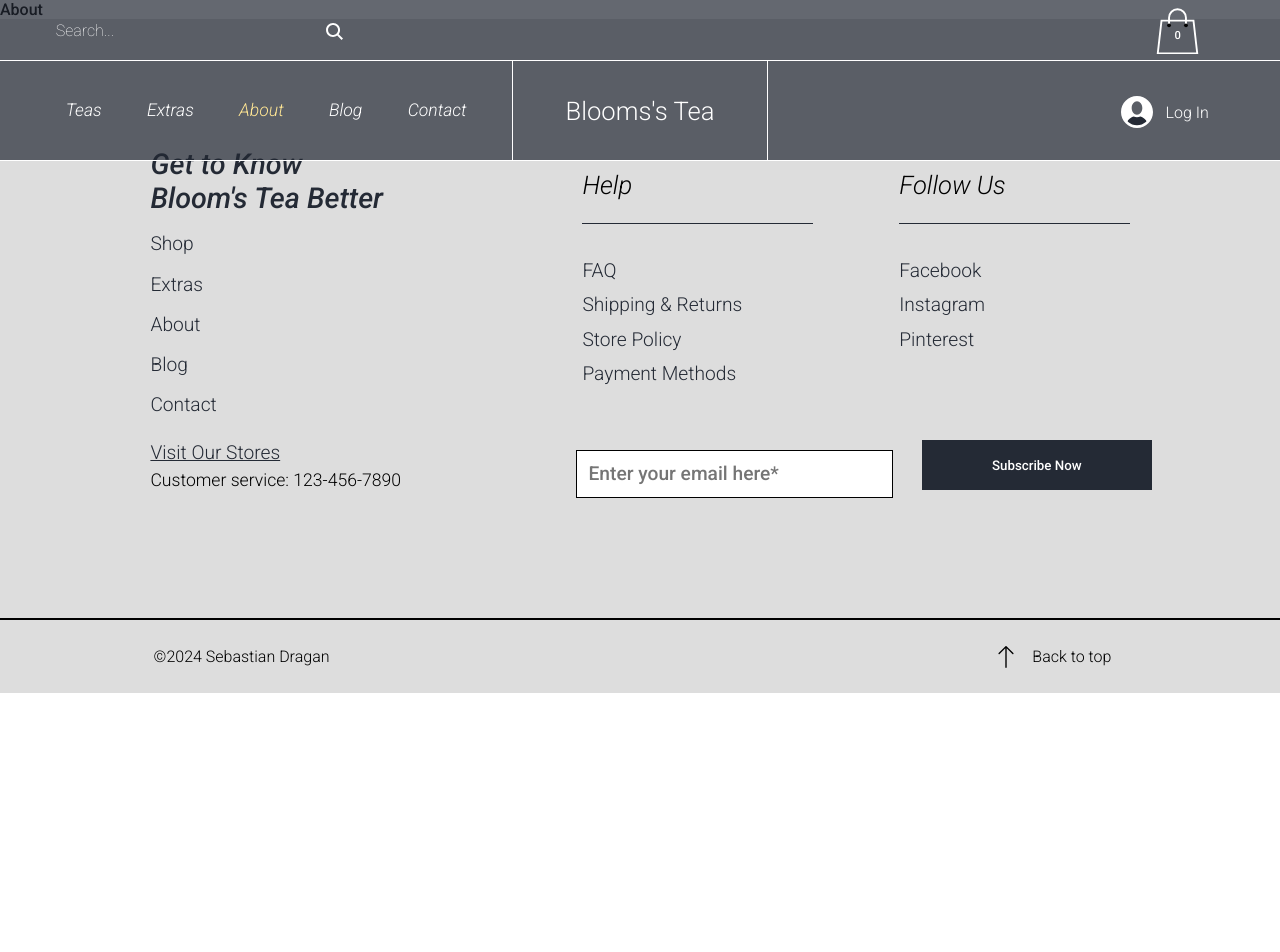
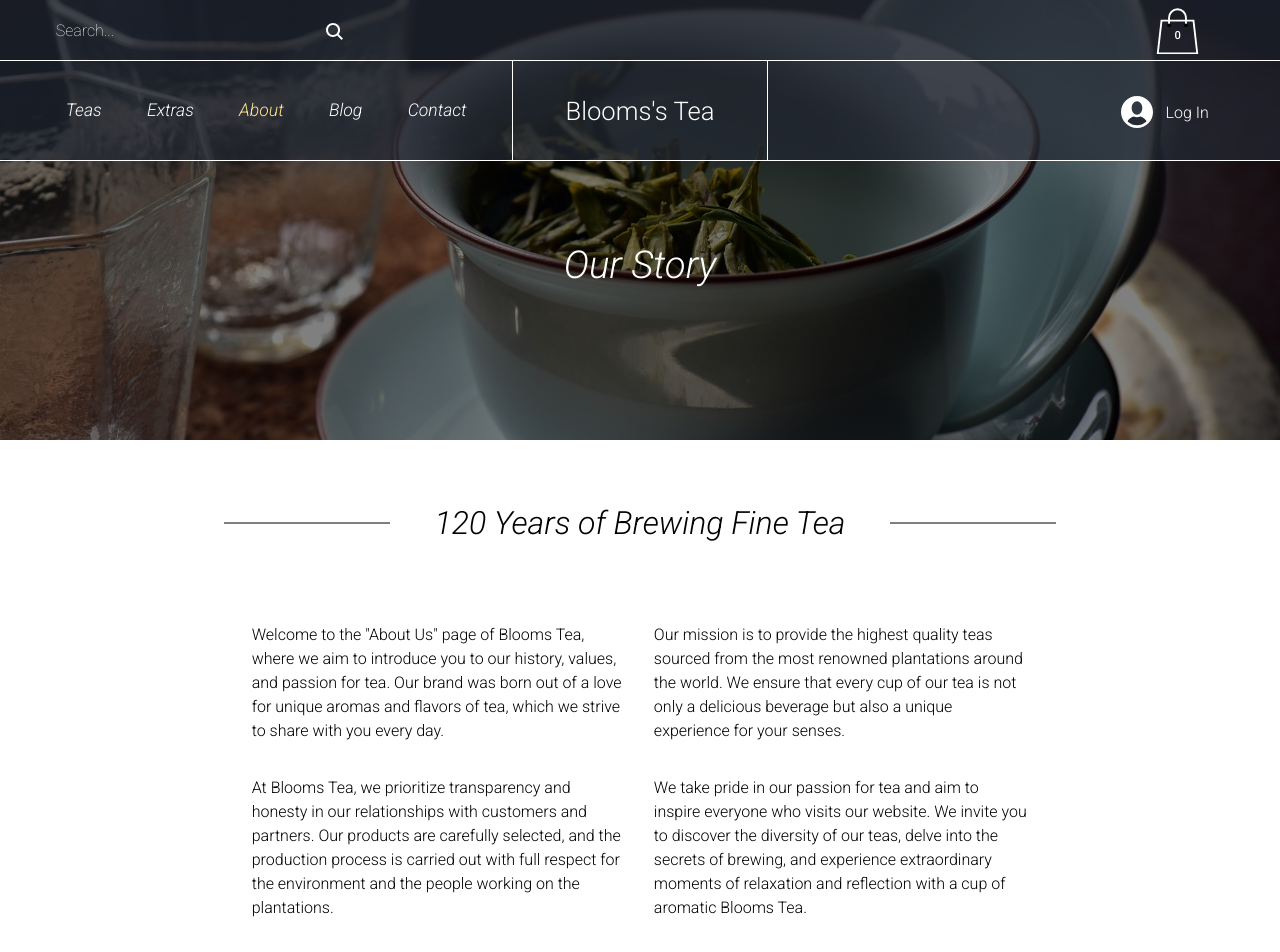
Before and after one commit to Cepako/Tea-Shop, a React (Create React App) app: page /about in a window 1280 px wide. Shown: the top 952 px of the page. Before the commit the page ends 800 px from the top, so only its background shows below. Built offline with nearby package versions, Linux system fonts and the light colour scheme.

Commit message:
create and style About page

```diff
--- /dev/null
+++ b/src/components/pages/About.scss
@@ -0,0 +1,235 @@
+.about-page {
+  .header-image {
+    position: relative;
+    width: 100%;
+    height: 50vh;
+    background: linear-gradient(rgba(0, 0, 0, 0.5), rgba(0, 0, 0, 0.5)),
+      url('../../../public/images/about.jpg');
+    background-position: center;
+    background-size: cover;
+    background-repeat: no-repeat;
+    h1 {
+      width: 70%;
+      height: 10%;
+      position: absolute;
+      top: 60%;
+      left: 50%;
+      transform: translate(-50%, -50%);
+      font-size: 2em;
+      text-align: center;
+      color: white;
+      font-weight: 100;
+      font-style: italic;
+    }
+  }
+  h2 {
+    width: 60%;
+    margin: 10% auto 0;
+    font-size: 1.7em;
+    font-weight: 500;
+    font-style: italic;
+    text-align: center;
+  }
+  &__text {
+    margin-block: 5% 10%;
+    display: flex;
+    flex-direction: column;
+    justify-content: center;
+    align-items: center;
+
+    p {
+      margin-block: 5%;
+      width: 85%;
+      line-height: 150%;
+      font-weight: 300;
+      text-align: center;
+    }
+  }
+}
+@media screen and (min-width: 500px) {
+  .about-page {
+    .header-image {
+      height: 52.5vh;
+      h1 {
+        top: 65%;
+      }
+    }
+    h2 {
+      width: 55%;
+    }
+    &__text {
+      p {
+        margin-block: 4%;
+        width: 80%;
+      }
+    }
+  }
+}
+@media screen and (min-width: 650px) {
+  .about-page {
+    &__text {
+      p {
+        margin-block: 3%;
+        width: 75%;
+      }
+    }
+  }
+}
+@media screen and (min-width: 850px) {
+  .about-page {
+    &__text {
+      p {
+        margin-block: 2%;
+        width: 60%;
+      }
+    }
+  }
+}
+@media screen and (min-width: 1024px) {
+  .about-page {
+    .header-image {
+      background-attachment: fixed;
+      height: 55vh;
+      h1 {
+        top: 60%;
+        font-size: 2.4em;
+      }
+    }
+    h2 {
+      position: relative;
+      width: 65%;
+      font-size: 2em;
+      font-weight: 300;
+      span {
+        position: absolute;
+        top: 50%;
+        display: inline-block;
+        width: 20%;
+        height: 1px;
+        transform: translateY(-50%);
+        background-color: black;
+        &:nth-of-type(1) {
+          left: -2%;
+        }
+        &:nth-of-type(2) {
+          right: -2%;
+        }
+      }
+    }
+    &__text {
+      margin: 5% auto;
+      width: 65%;
+      flex-direction: row;
+      flex-wrap: wrap;
+      justify-content: space-evenly;
+
+      p {
+        width: 45%;
+        text-align: left;
+      }
+    }
+  }
+}
+@media screen and (min-width: 1100px) {
+  .about-page {
+    h2 {
+      margin-top: 5%;
+      span {
+        &:nth-of-type(1) {
+          left: 0;
+        }
+        &:nth-of-type(2) {
+          right: 0;
+        }
+      }
+    }
+  }
+}
+@media screen and (min-width: 1300px) {
+  .about-page {
+    .header-image {
+      height: 60vh;
+      h1 {
+        font-size: 2.6em;
+      }
+    }
+    h2 {
+      font-size: 2.2em;
+      font-weight: 300;
+      span {
+        width: 20%;
+        &:nth-of-type(1) {
+          left: 1%;
+        }
+        &:nth-of-type(2) {
+          right: 1%;
+        }
+      }
+    }
+    &__text {
+      width: 60%;
+    }
+  }
+}
+@media screen and (min-width: 1400px) {
+  .about-page {
+    h2 {
+      span {
+        &:nth-of-type(1) {
+          left: 3%;
+        }
+        &:nth-of-type(2) {
+          right: 3%;
+        }
+      }
+    }
+  }
+}
+@media screen and (min-width: 1500px) {
+  .about-page {
+    h2 {
+      span {
+        &:nth-of-type(1) {
+          left: 5%;
+        }
+        &:nth-of-type(2) {
+          right: 5%;
+        }
+      }
+    }
+  }
+}
+@media screen and (min-width: 1600px) {
+  .about-page {
+    .header-image {
+      height: 65vh;
+      h1 {
+        font-size: 2.8em;
+      }
+    }
+    h2 {
+      font-size: 2.4em;
+    }
+    &__text {
+      margin-block: 3%;
+      p {
+        font-size: 1.2em;
+      }
+    }
+  }
+}
+@media screen and (min-width: 1800px) {
+  .about-page {
+    h2 {
+      span {
+        width: 22%;
+        &:nth-of-type(1) {
+          left: 6%;
+        }
+        &:nth-of-type(2) {
+          right: 6%;
+        }
+      }
+    }
+  }
+}
--- a/src/components/pages/About.tsx
+++ b/src/components/pages/About.tsx
@@ -1,7 +1,45 @@
 import React from 'react';
 
+import './About.scss';
+
 const About: React.FC = () => {
-  return <div className="about-page">About</div>;
+  return (
+    <div className='about-page'>
+      <div className='header-image'>
+        <h1>Our Story</h1>
+      </div>
+      <h2>
+        <span></span>120 Years of Brewing Fine Tea<span></span>
+      </h2>
+      <div className='about-page__text'>
+        <p>
+          Welcome to the "About Us" page of Blooms Tea, where we aim to
+          introduce you to our history, values, and passion for tea. Our brand
+          was born out of a love for unique aromas and flavors of tea, which we
+          strive to share with you every day.
+        </p>
+        <p>
+          Our mission is to provide the highest quality teas sourced from the
+          most renowned plantations around the world. We ensure that every cup
+          of our tea is not only a delicious beverage but also a unique
+          experience for your senses.
+        </p>
+        <p>
+          At Blooms Tea, we prioritize transparency and honesty in our
+          relationships with customers and partners. Our products are carefully
+          selected, and the production process is carried out with full respect
+          for the environment and the people working on the plantations.
+        </p>
+        <p>
+          We take pride in our passion for tea and aim to inspire everyone who
+          visits our website. We invite you to discover the diversity of our
+          teas, delve into the secrets of brewing, and experience extraordinary
+          moments of relaxation and reflection with a cup of aromatic Blooms
+          Tea.
+        </p>
+      </div>
+    </div>
+  );
 };
 
 export default About;
```
